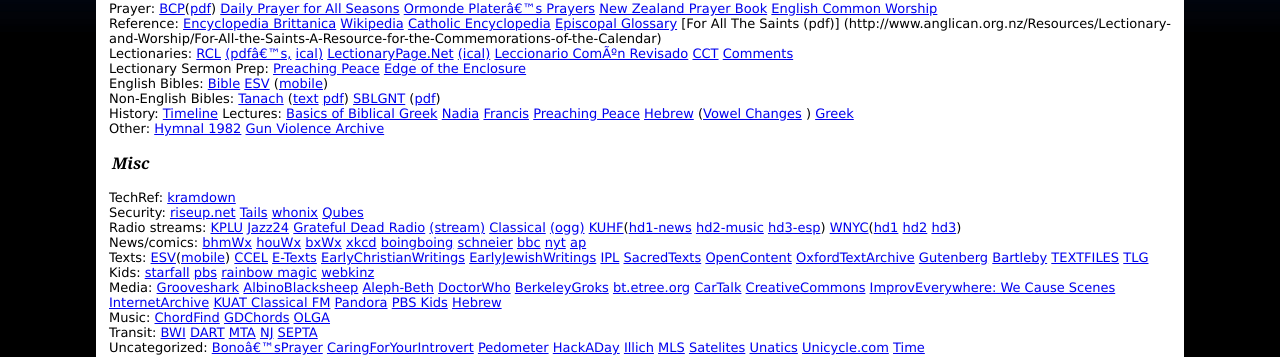
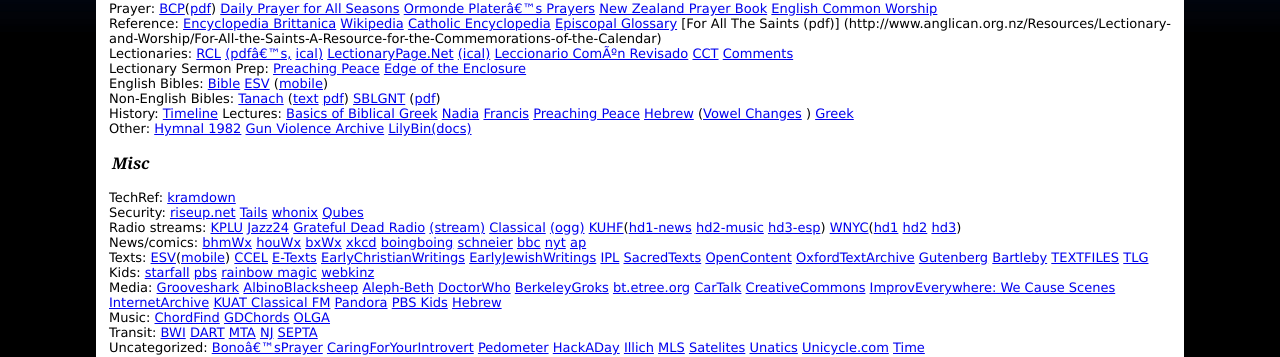
Before and after one commit to toddfoster/toddfoster.github.com, a Jekyll site: the page built from resources.md, in a window 1280 px wide. Shown: the part 216-573 px from the top of the page. Built offline with Jekyll 4.4.1, drawn with Linux system fonts in a browser that asks for light colours.

Commit message:
add lilypond to resources

```diff
--- a/resources.md
+++ b/resources.md
@@ -16,7 +16,7 @@ English Bibles: [Bible](http://bible.oremus.org) [ESV](http://www.gnpcb.org/esv/
 Non-English Bibles: [Tanach](http://www.tanach.us) ([text](http://www.tanach.us/TextFiles/Tanach.acc.txt.zip) [pdf](http://www.tanach.us/PDFFiles/Tanach.acc.pdf.zip)) [SBLGNT](http://sblgnt.com/) ([pdf](http://sblgnt.com/download/SBLGNTpdf.zip))
 History: [Timeline](http://justus.anglican.org/resources/timeline/timeline.html)
 Lectures: [Basics of Biblical Greek](http://www.biblicaltraining.org/biblical-greek/william-mounce) [Nadia](http://www.onbeing.org/program/nadia-bolz-weber-on-seeing-the-underside-and-seeing-god-tattoos-tradition-and-grace) [Francis](http://www.americamagazine.org/print/1563) [Preaching Peace](http://www.preachingpeace.org/)  [Hebrew](http://dailydoseofhebrew.com) ([Vowel Changes](http://dailydoseofhebrew.com) ) [Greek](http://dailydoseofgreek.com)
-Other: [Hymnal 1982](http://smallchurchmusic.weebly.com/-hymnal-us-1982.html) [Gun Violence Archive](http://www.gunviolencearchive.org/)
+Other: [Hymnal 1982](http://smallchurchmusic.weebly.com/-hymnal-us-1982.html) [Gun Violence Archive](http://www.gunviolencearchive.org/)  [LilyBin](http://lilybin.com)[(docs)](http://lilypond.org/website/development.html)
 
 
 ## Misc
```
